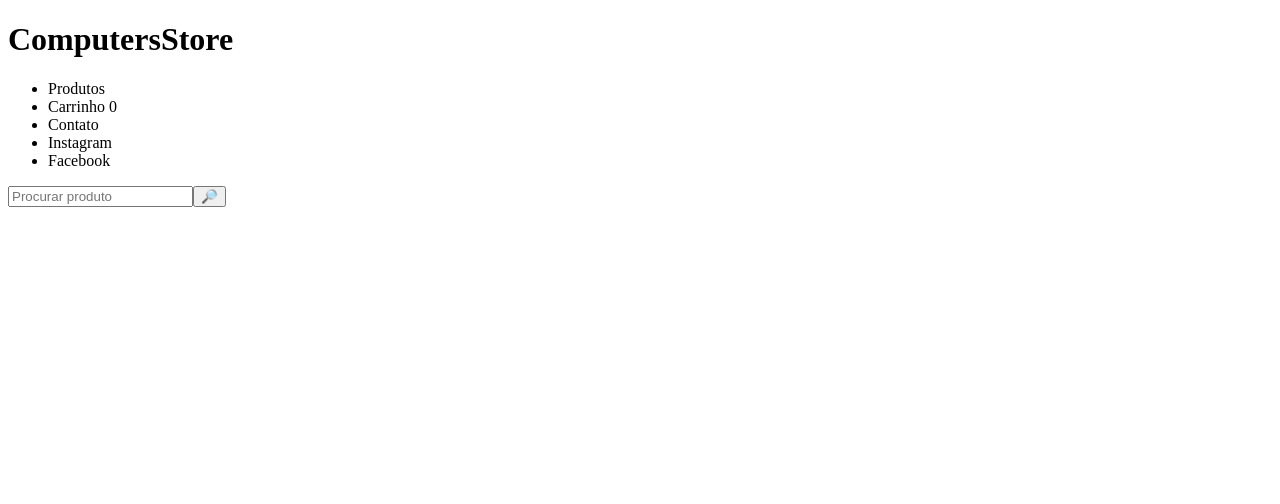
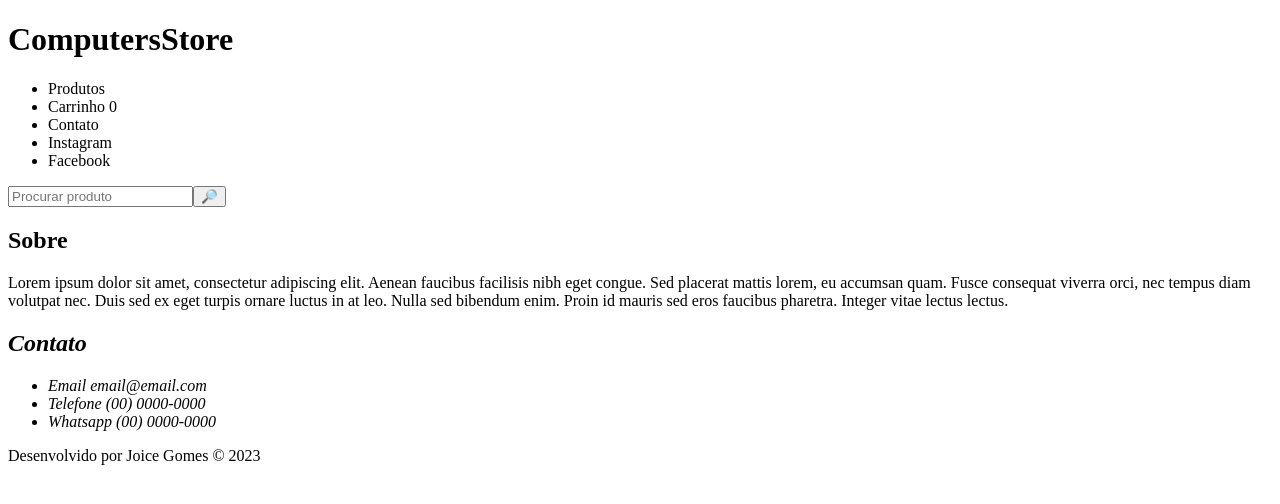
Before and after one commit to Joi-GN/computers-store, an Angular app: page / in a window 1280 px wide. Shown: the top 504 px of the page. Built offline with nearby package versions, Linux system fonts and the light colour scheme.

Commit message:
feat: add footer

```diff
--- a/src/app/app.component.html
+++ b/src/app/app.component.html
@@ -1 +1,2 @@
 <app-header></app-header>
+<app-footer></app-footer>
--- a/src/app/app.module.ts
+++ b/src/app/app.module.ts
@@ -4,11 +4,13 @@ import { BrowserModule } from '@angular/platform-browser';
 import { AppRoutingModule } from './app-routing.module';
 import { AppComponent } from './app.component';
 import { HeaderComponent } from './header/header.component';
+import { FooterComponent } from './footer/footer.component';
 
 @NgModule({
   declarations: [
     AppComponent,
-    HeaderComponent
+    HeaderComponent,
+    FooterComponent
   ],
   imports: [
     BrowserModule,
--- /dev/null
+++ b/src/app/footer/footer.component.html
@@ -0,0 +1,21 @@
+<footer class="footer">
+  <div class="footer__container">
+    <section>
+      <h2 class="footer__title">Sobre</h2>
+      <p class="footer__about-text">
+        Lorem ipsum dolor sit amet, consectetur adipiscing elit. Aenean faucibus facilisis nibh eget congue. Sed placerat mattis lorem, eu accumsan quam. Fusce consequat viverra orci, nec tempus diam volutpat nec. Duis sed ex eget turpis ornare luctus in at leo. Nulla sed bibendum enim. Proin id mauris sed eros faucibus pharetra. Integer vitae lectus lectus.
+      </p>
+    </section>
+    <address>
+      <h2 class="footer__title">Contato</h2>
+      <ul>
+        <li>Email email@email.com</li>
+        <li>Telefone (00) 0000-0000</li>
+        <li>Whatsapp (00) 0000-0000</li>
+      </ul>
+    </address>
+  </div>
+  <section class="footer__copyright">
+    Desenvolvido por Joice Gomes © 2023
+  </section>
+</footer>
```
Also changed, not shown: src/app/footer/footer.component.ts (added, +10 -0 lines), src/app/footer/footer.component.css (added), 1 other file (tests, documents, lock files or other folders).
